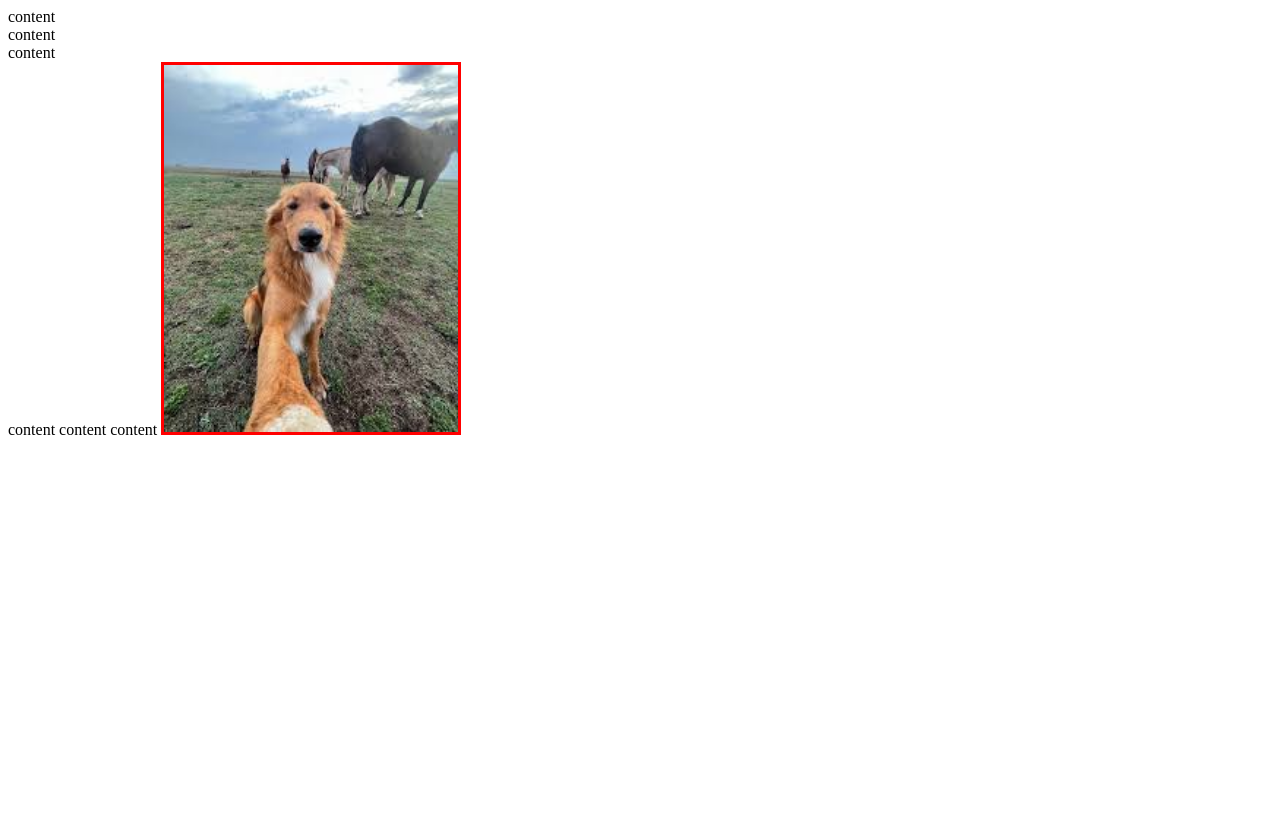
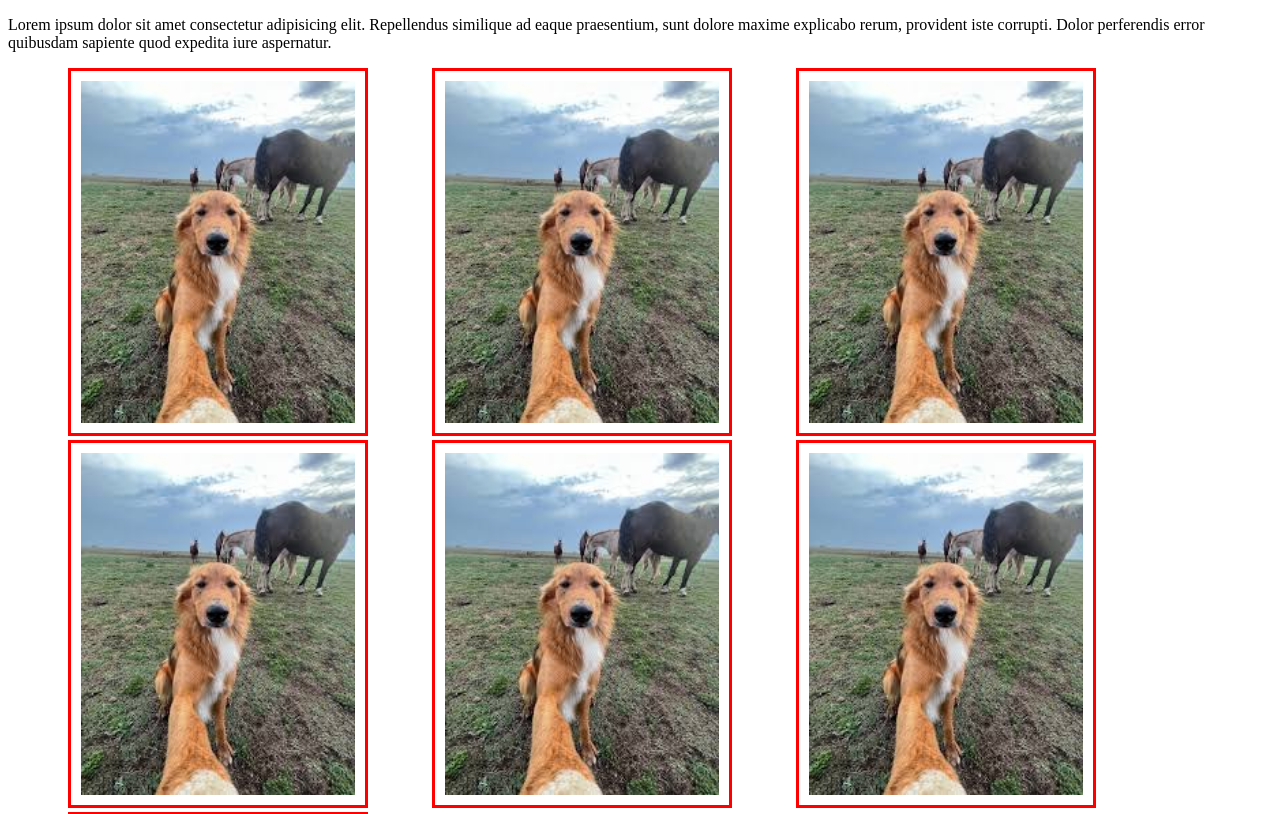
Before and after one commit to MariiaStudy/html-css-project, a plain HTML site: page index.html in a window 1280 px wide. Shown: the top 814 px of the page. Drawn offline with Linux system fonts and the light colour scheme.

Commit message:
Display variants

```diff
--- a/index.html
+++ b/index.html
@@ -7,13 +7,29 @@
     <link rel="stylesheet" href="./style.css" />
   </head>
   <body>
-    <div >content</div>
+    <!-- <div >content</div>
     <div >content</div>
     <div >content</div>
     <span>content</span>
     <span>content</span>
-    <span>content</span>
+    <span>content</span> -->
 
-    <img class="image" src="./pictures/dog.png" alt="Dog">
+      <p>
+      Lorem ipsum dolor sit amet consectetur adipisicing elit. Repellendus
+      similique ad eaque praesentium, sunt dolore maxime explicabo rerum,
+      provident iste <span>corrupti. Dolor perferendis error quibusdam sapiente quod
+      expedita iure aspernatur.</span>
+    </p>
+
+
+    <img class="image" src="./pictures/dog.png" alt="Dog" />
+    <img class="image" src="./pictures/dog.png" alt="Dog" />
+    <img class="image" src="./pictures/dog.png" alt="Dog" />
+    <div>
+      <img class="image" src="./pictures/dog.png" alt="Dog" />
+    </div>
+    <img class="image" src="./pictures/dog.png" alt="Dog" />
+    <img class="image" src="./pictures/dog.png" alt="Dog" />
+    <img class="image" src="./pictures/dog.png" alt="Dog" />
   </body>
 </html>
--- a/style.css
+++ b/style.css
@@ -2,4 +2,9 @@
     width: 300px;
     border: 3px solid red;
     box-sizing: border-box;
+    padding: 10px;
+    margin-left: 60px;
 }
+div{
+    display: inline;
+}
```
